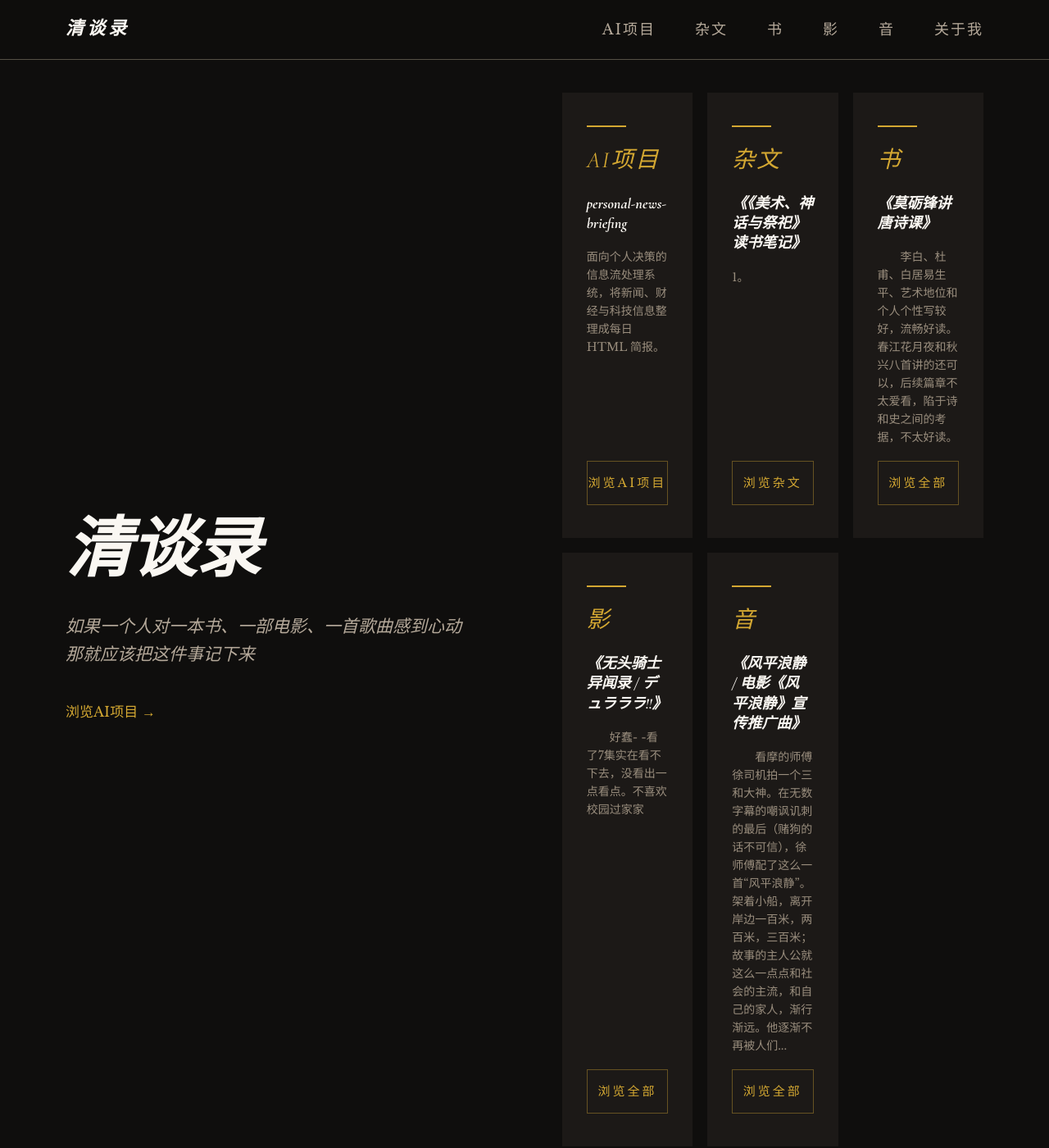
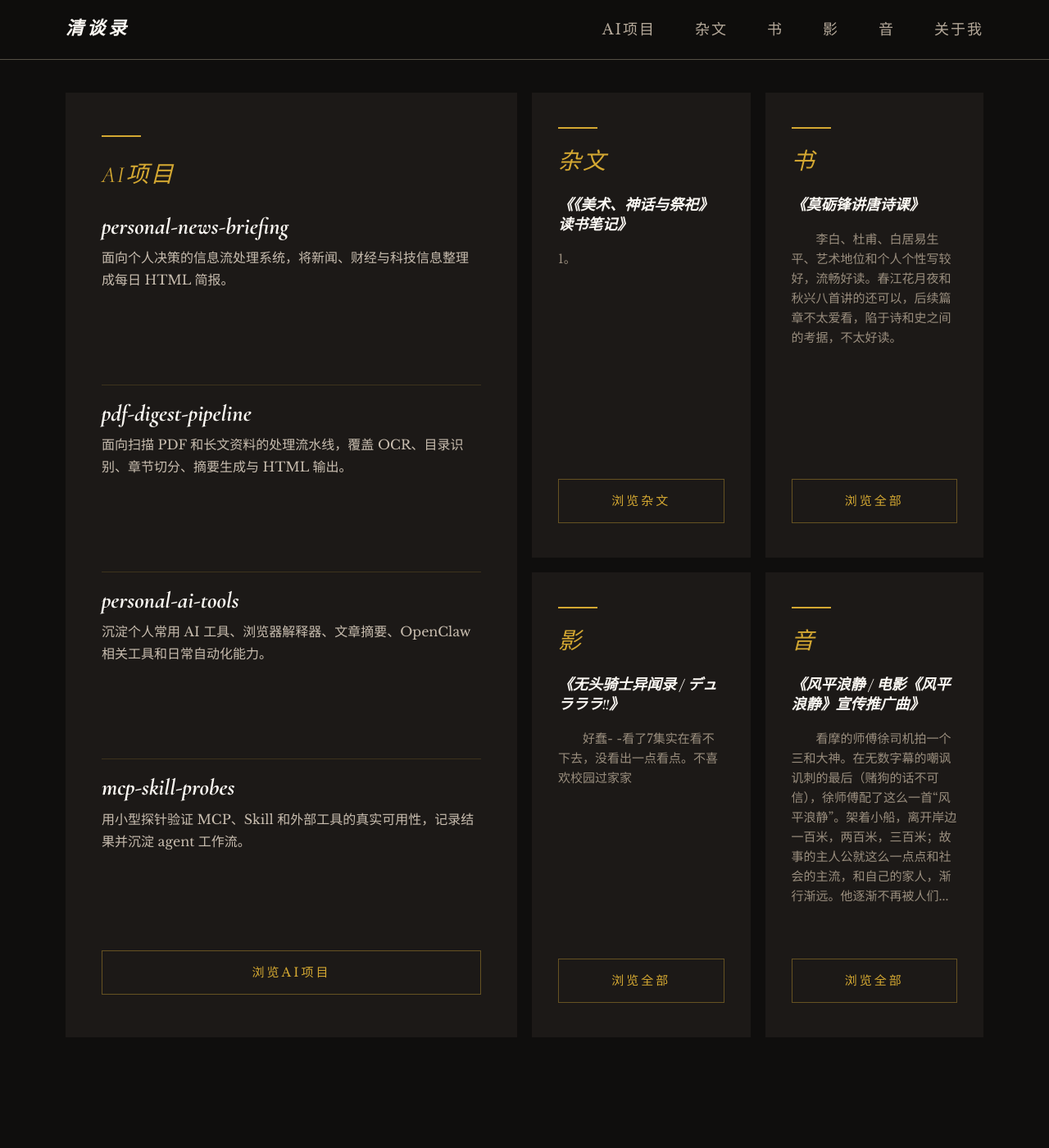
Before and after one commit to xyq414/xyq414.github.io, a Jekyll site: the page built from index.html, in a window 1280 px wide and 1400 px high. Shown: the whole window at 82% size. Built offline with Jekyll 4.4.1, drawn with Linux system fonts in a browser that asks for light colours.

Commit message:
Improve homepage project layout

```diff
--- a/assets/css/style.css
+++ b/assets/css/style.css
@@ -82,86 +82,18 @@ body {
 
 /* ── Hero ── */
 .hero {
-  display: flex;
-  align-items: center;
+  display: block;
   min-height: 88vh;
   padding: 40px 80px;
-  gap: 0;
 }
 
-.hero-left {
-  flex: 1 1 55%;
-  max-width: 720px;
-  display: flex;
-  flex-direction: column;
-  gap: 32px;
-}
-
-.hero-eyebrow {
-  font-style: italic;
-  font-size: 12px;
-  letter-spacing: 3px;
-  color: var(--accent-gold);
-}
-
-.hero-headline {
-  font-family: var(--font-heading);
-  font-weight: 700;
-  font-style: italic;
-  font-size: 80px;
-  line-height: 1.08;
-  letter-spacing: -1px;
-  color: var(--text-headline);
-}
-
-.hero-subheadline {
-  font-style: italic;
-  font-size: 21px;
-  line-height: 34px;
-  color: var(--text-body);
-  max-width: 580px;
-}
-
-.hero-cta {
-  display: flex;
-  align-items: center;
-  gap: 32px;
-  margin-top: 8px;
-}
-
-.cta-btn {
-  display: inline-flex;
-  align-items: center;
-  padding: 14px 32px;
-  background: var(--accent-gold);
-  font-size: 15px;
-  letter-spacing: 3px;
-  color: #0F0E0D;
-  text-decoration: none;
-  transition: opacity 0.3s ease;
-}
-
-.cta-btn:hover {
-  opacity: 0.85;
-}
-
-.cta-link {
-  font-size: 17px;
-  color: var(--accent-gold);
-  text-decoration: none;
-  transition: opacity 0.3s ease;
-}
-
-.cta-link:hover {
-  opacity: 0.75;
-}
 
 .hero-right {
-  flex: 1 1 50%;
   display: grid;
-  grid-template-columns: repeat(3, 1fr);
+  grid-template-columns: repeat(4, minmax(0, 1fr));
+  grid-auto-rows: minmax(288px, 1fr);
   gap: 18px;
-  margin-left: 40px;
+  min-height: calc(88vh - 80px);
 }
 
 /* Each hero category card */
@@ -169,8 +101,16 @@ body {
   display: flex;
   flex-direction: column;
   gap: 18px;
-  padding: 40px 30px;
+  min-width: 0;
+  padding: 42px 32px;
   background: var(--bg-hero-card);
+}
+
+.hero-card-projects {
+  grid-column: span 2;
+  grid-row: span 2;
+  gap: 24px;
+  padding: 52px 44px;
 }
 
 .hero-card-gold-rule {
@@ -209,11 +149,54 @@ body {
 /* Latest review inside hero card — comment */
 .hero-card-review {
   font-family: var(--font-body);
-  font-size: 14px;
-  line-height: 22px;
+  font-size: 15px;
+  line-height: 24px;
   color: var(--text-muted);
   flex: 1;
   margin: 0;
+}
+
+.hero-project-list {
+  display: grid;
+  gap: 18px;
+  flex: 1;
+}
+
+.hero-project-item {
+  display: block;
+  padding-bottom: 18px;
+  color: inherit;
+  text-decoration: none;
+  border-bottom: 1px solid rgba(var(--accent-gold-rgb), 0.18);
+}
+
+.hero-project-item:last-child {
+  border-bottom: none;
+  padding-bottom: 0;
+}
+
+.hero-project-name {
+  display: block;
+  font-family: var(--font-heading);
+  font-weight: 700;
+  font-style: italic;
+  font-size: 28px;
+  line-height: 1.2;
+  color: var(--text-headline);
+  margin-bottom: 8px;
+  overflow-wrap: anywhere;
+  transition: color 0.3s ease;
+}
+
+.hero-project-summary {
+  display: block;
+  font-size: 16px;
+  line-height: 27px;
+  color: #C8BDAF;
+}
+
+.hero-project-item:hover .hero-project-name {
+  color: var(--accent-gold);
 }
 
 .hero-card-btn {
@@ -1127,21 +1110,17 @@ body {
   .nav { padding: 0 40px; }
 
   .hero {
-    flex-direction: column;
     padding: 60px 40px;
     min-height: auto;
-    gap: 48px;
   }
 
-  .hero-left { max-width: 100%; }
-  .hero-headline { font-size: 56px; }
-  .hero-subheadline { font-size: 18px; line-height: 30px; }
-  .hero-right { flex: 0 0 auto; width: 100%; margin-left: 0; gap: 14px; }
+  .hero-right { grid-template-columns: repeat(2, minmax(0, 1fr)); grid-auto-rows: auto; min-height: 0; gap: 14px; }
   .hero-card { padding: 36px 28px; }
+  .hero-card-projects { grid-column: 1 / -1; grid-row: auto; padding: 44px 36px; }
   .hero-card-cat { font-size: 26px; }
   .hero-card-review-title { font-size: 18px; }
   .hero-card-review { font-size: 14px; line-height: 22px; }
-
+  .hero-project-list { grid-template-columns: repeat(2, minmax(0, 1fr)); }
   .about {
     flex-direction: column;
     padding: 60px 40px;
@@ -1167,17 +1146,17 @@ body {
   .nav-links { gap: 24px; }
   .nav-links a { font-size: 14px; letter-spacing: 1px; }
 
-  .hero { padding: 48px 20px; gap: 32px; }
-  .hero-headline { font-size: 42px; letter-spacing: 0; }
-  .hero-subheadline { font-size: 16px; line-height: 28px; }
-  .hero-cta { flex-direction: column; align-items: flex-start; gap: 16px; }
-  .hero-right { grid-template-columns: repeat(2, 1fr); gap: 10px; margin-left: 0; }
+  .hero { padding: 48px 20px; }
+  .hero-right { grid-template-columns: 1fr; gap: 10px; }
   .hero-card { padding: 28px 22px; }
+  .hero-card-projects { grid-column: auto; padding: 32px 24px; }
   .hero-card-cat { font-size: 24px; }
   .hero-card-review-title { font-size: 17px; }
   .hero-card-review { font-size: 13px; line-height: 22px; }
   .hero-card-excerpt { font-size: 15px; line-height: 23px; }
-
+  .hero-project-list { grid-template-columns: 1fr; }
+  .hero-project-name { font-size: 23px; }
+  .hero-project-summary { font-size: 15px; line-height: 24px; }
   .about { padding: 48px 20px; gap: 24px; }
   .about-title { font-size: 36px; }
   .about-stats { gap: 24px; flex-wrap: wrap; }
--- a/index.html
+++ b/index.html
@@ -4,27 +4,25 @@ title: 首页
 ---
 <!-- Hero -->
 <section class="hero">
-  <div class="hero-left">
-    <h1 class="hero-headline">清谈录</h1>
-    <p class="hero-subheadline">如果一个人对一本书、一部电影、一首歌曲感到心动<br>那就应该把这件事记下来</p>
-    <div class="hero-cta">
-      <a href="{{ '/projects/' | relative_url }}" class="cta-link">浏览AI项目 →</a>
-    </div>
-  </div>
   <div class="hero-right">
     {% assign latest_essay = site.categories['杂文'] | first %}
     {% assign latest_book = site.data.books | first %}
     {% assign latest_film = site.data.films | first %}
     {% assign latest_music = site.data.music | first %}
     {% assign sorted_projects = site.projects | sort: 'order' %}
-    {% assign featured_project = sorted_projects | first %}
     <!-- AI项目 -->
-    <div class="hero-card">
+    <div class="hero-card hero-card-projects">
       <div class="hero-card-gold-rule"></div>
       <span class="hero-card-cat">AI项目</span>
-      {% if featured_project %}
-      <p class="hero-card-review-title">{{ featured_project.title }}</p>
-      <p class="hero-card-review">{{ featured_project.summary | truncate: 120 }}</p>
+      {% if sorted_projects.size > 0 %}
+      <div class="hero-project-list">
+        {% for project in sorted_projects limit: 4 %}
+        <a href="{{ project.url | relative_url }}" class="hero-project-item">
+          <span class="hero-project-name">{{ project.title }}</span>
+          <span class="hero-project-summary">{{ project.summary | truncate: 88 }}</span>
+        </a>
+        {% endfor %}
+      </div>
       {% else %}
       <p class="hero-card-excerpt">这里记录我用 AI agent、自动化脚本和个人工作流构建的AI项目。</p>
       {% endif %}
```
